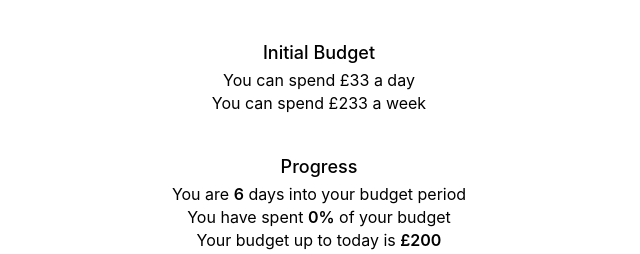
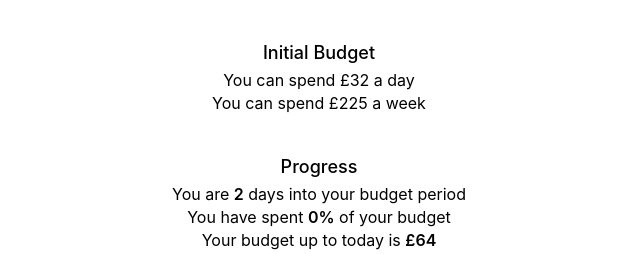
Before and after one commit to magerags/budget-tracker, a Next.js app: page / in a window 1280 px wide. Shown: the part 348-602 px from the top of the page, without its empty margins (321-961 px from the left). Built offline with nearby package versions, Linux system fonts and the light colour scheme.

Commit message:
changed start date

```diff
--- a/pages/index.jsx
+++ b/pages/index.jsx
@@ -8,16 +8,17 @@ import useStickyState from "../hooks/useStickyState";
 export default function Home() {
   const [spend, setSpend] = useState(0);
   const [budget, setBudget] = useStickyState("budget", 1000);
+  const [customPeriod, setCustomPeriod] = useStickyState("customPeriod", false);
   const [monthResetDate, setMonthResetDate] = useStickyState(
     "monthResetDate",
-    28
+    20
   );
   const [clauds, setClauds] = useStickyState("clauds", false);
 
   const currentDate = DateTime.now();
-  const startDate = DateTime.fromObject({
-    day: monthResetDate,
-    month: currentDate.month - 1,
+  let startDate = DateTime.fromObject({
+    day: 1,
+    month: currentDate.month,
   });
 
   const days = currentDate.diff(startDate, "days").toObject();
@@ -26,7 +27,7 @@ export default function Home() {
 
   const percentageSpend = Math.round((spend / budget) * 100);
 
-  const dailyBudget = budget / 30;
+  const dailyBudget = budget / currentDate.daysInMonth;
   const weeklyBudget = dailyBudget * 7;
   const todaysBudget = dailyBudget * daysPast;
 
@@ -49,9 +50,10 @@ export default function Home() {
   useEffect(() => {
     checkbox.current.checked = clauds;
     if (clauds) {
-      setMonthResetDate(20);
-    } else {
-      setMonthResetDate(28);
+      startDate = DateTime.fromObject({
+        day: 20,
+        month: currentDate.month - 1,
+      });
     }
   }, [clauds]);
 
```
